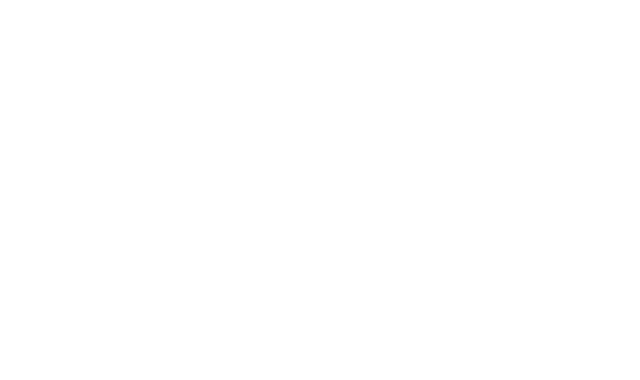
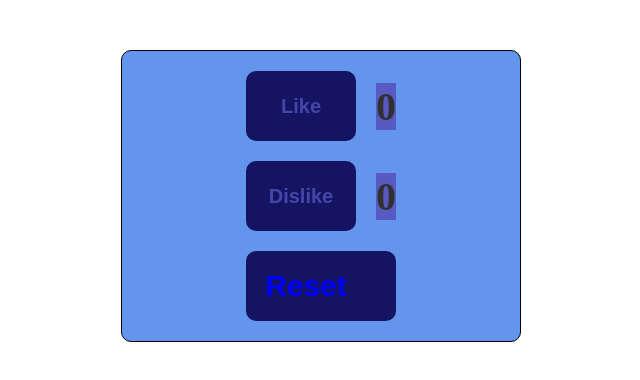
Before and after one commit to IlnytskaDana5583/FrontEndPro, a React (Vite) app: page / in a window 1280 px wide. Shown: the top 380 px of the page, without its empty margins (319-959 px from the left). Built offline with nearby package versions, Linux system fonts and the light colour scheme.

Commit message:
Homework_04

```diff
--- a/src/App.jsx
+++ b/src/App.jsx
@@ -5,6 +5,8 @@ import Homework_2 from "./homeworks/Homework_2/Homework_2";
 import Lesson_3 from "./lessons/Lesson_03/Lesson_03";
 import Homework_03 from "./homeworks/Homework_03/Homework_03";
 import Lesson_04 from "./lessons/Lesson_04/Lesson_04";
+import Homework_04 from "./homeworks/Homework_04/Homework_04";
+
 
 
 
@@ -23,6 +25,7 @@ function App() {
       {/* {Homeworks} */}
       {/* <Homework_2/> */}
       {/* <Homework_03 /> */}
+      <Homework_04 />
 
 
 
--- a/src/components/Button/Button.jsx
+++ b/src/components/Button/Button.jsx
@@ -21,7 +21,7 @@ import "./styles.css";
 function Button({ type = "button", name = "Send", onClick = () => {}, children }) {
   return (
     <button className="button_component" onClick={onClick} type={type}>
-      {/* {children ? "" : buttonName} */}
+      {/* children ? "" : buttonName */}
       {/* Улосвный рендеринг */}
       {!children && name}
       {children}
--- a/src/components/Button/styles.css
+++ b/src/components/Button/styles.css
@@ -3,13 +3,14 @@
   align-items: center;
   justify-content: center;
   outline: none;
-    border:none ;
+  border: none;
   height: 70px;
   width: 100%;
-    background-color: rgb(71, 71, 222);
-    color: white;
+  background-color: rgb(20, 20, 98);
+  color: rgb(69, 69, 170);
   font-size: 20px;
   font-weight: bold;
   padding: 0;
   cursor: pointer;
+  border-radius: 10px;
 }
--- a/src/components/Counter/Counter.jsx
+++ b/src/components/Counter/Counter.jsx
@@ -1,10 +1,7 @@
 // 1 шаг: импортировать функцию хук useState() из библиотеки React
 import { useState } from "react";
 
-
 import Button from "../Button/Button";
-
-
 
 import "./styles.css";
 
--- a/src/components/Feedback/Feedback.jsx
+++ b/src/components/Feedback/Feedback.jsx
@@ -1 +1,64 @@
+// Задание
+// Создайте компонент Feedback в папке components, в самом компоненте будут храниться:
+
+// кнопка “Like” и справа от него количество лайков
+// кнопка “Dislike" и справа от него количество дизлайков
+// Кнопка “Reset Results”, при клике на которую, лайки и дизлайки обнуляются
+// Требования:
+
+// Для кнопок используйте компонент Button
+// При нажатии на кнопку “Like” - количество лайков увеличивается на 1
+// При нажатии на кнопку “Dislike - количество дизлайков увеличивается на 1
+// При нажатии на кнопку “Reset Results” - колличество лайков и дизлайков обнуляются
+// Стили: на ваше усмотрение(предлагаю сделать что-то похожее на компонент Counter)
+
+import { useState } from "react";
+
+import Button from "../Button/Button";
 import "./styles.css";
+
+function Feedback() {
+  const [likes, setLikes] = useState(0);
+  const [dislikes, setDislikes] = useState(0);
+  const reset = () => {
+    setLikes(0);
+    setDislikes(0);
+  };
+
+  const onLikes = () => {
+    setLikes((prev) => {
+      return prev + 1;
+    });
+  };
+
+  const onDisLikes = () => {
+    setDislikes((prev) => {
+      return prev + 1;
+    });
+  };
+
+  return (
+    <div className="counter_wrapper">
+      <div className="button_click">
+        <Button name="_" onClick={onLikes}>
+          Like
+        </Button>
+        <p className="count">{likes}</p>
+      </div>
+
+      <div className="button_click">
+        <Button name="_" onClick={onDisLikes}>
+          Dislike
+        </Button>
+        <p className="count">{dislikes}</p>
+      </div>
+
+      <div className="reset_button">
+        <Button name="_" onClick={reset}>
+          <span className="reset"> Reset</span>
+        </Button>
+      </div>
+    </div>
+  );
+}
+export default Feedback;
--- a/src/components/Feedback/styles.css
+++ b/src/components/Feedback/styles.css
@@ -0,0 +1,33 @@
+.counter_wrapper {
+  display: flex;
+  flex-direction: column;
+  align-items: center;
+  justify-content: center;
+  gap: 20px;
+  width: 400px;
+  height: fit-content;
+  border: 1px solid black;
+  background-color: cornflowerblue;
+  color: blueviolet;
+  padding: 20px;
+  border-radius: 10px;
+}
+.button_click {
+  width: 150px;
+  display: flex;
+  flex-direction: row;
+  align-items: center;
+  gap: 20px;
+  color: rgb(51, 48, 48);
+}
+.reset_button {
+  width: 150px;
+}
+.count {
+  background-color: rgb(89, 89, 194);
+}
+.reset {
+  color: blue;
+  margin-right: 30px;
+  font-size: 30px;
+}
--- a/src/homeworks/Homework_04/Homework_04.jsx
+++ b/src/homeworks/Homework_04/Homework_04.jsx
@@ -0,0 +1,17 @@
+import Feedback from "../../components/Feedback/Feedback";
+import "./styles.css";
+
+
+function Homework_04 () {
+
+    return (
+
+        <div
+        className="homework_container">
+            <Feedback />
+
+            </div>
+    );
+}
+
+export default Homework_04;
--- /dev/null
+++ b/src/homeworks/Homework_04/styles.css
@@ -0,0 +1,8 @@
+.homework_container {
+  display: flex;
+
+  padding: 50px;
+  /* justify-content: center; */
+  align-items: center;
+  min-height: fit-content;
+}
```
Lines whose indentation alone changed are shown as unchanged.
